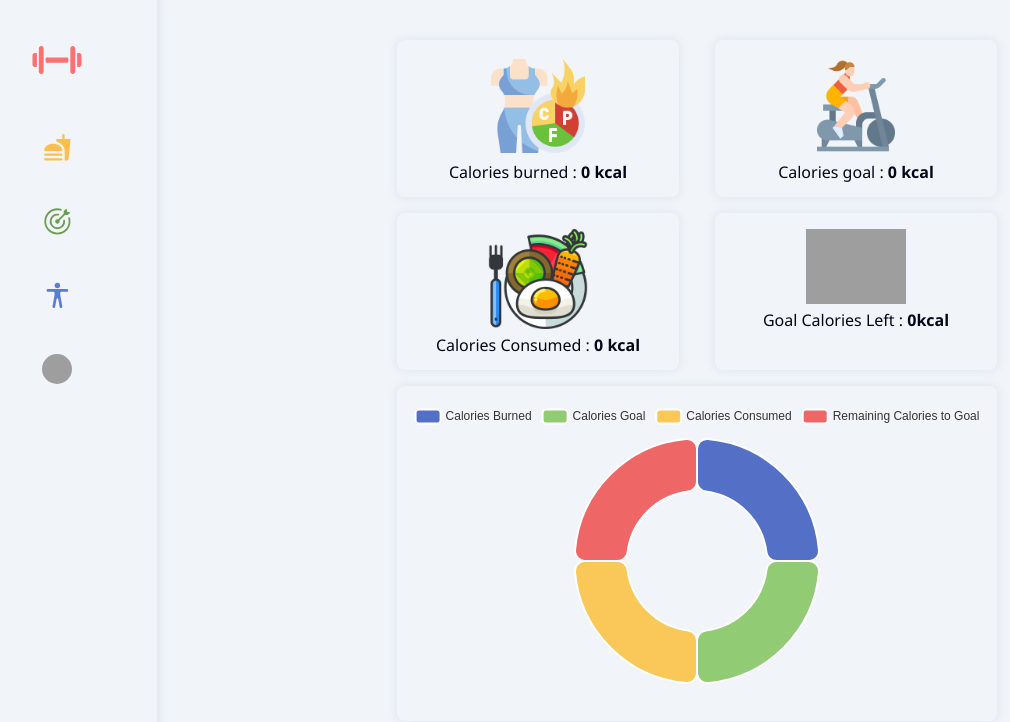
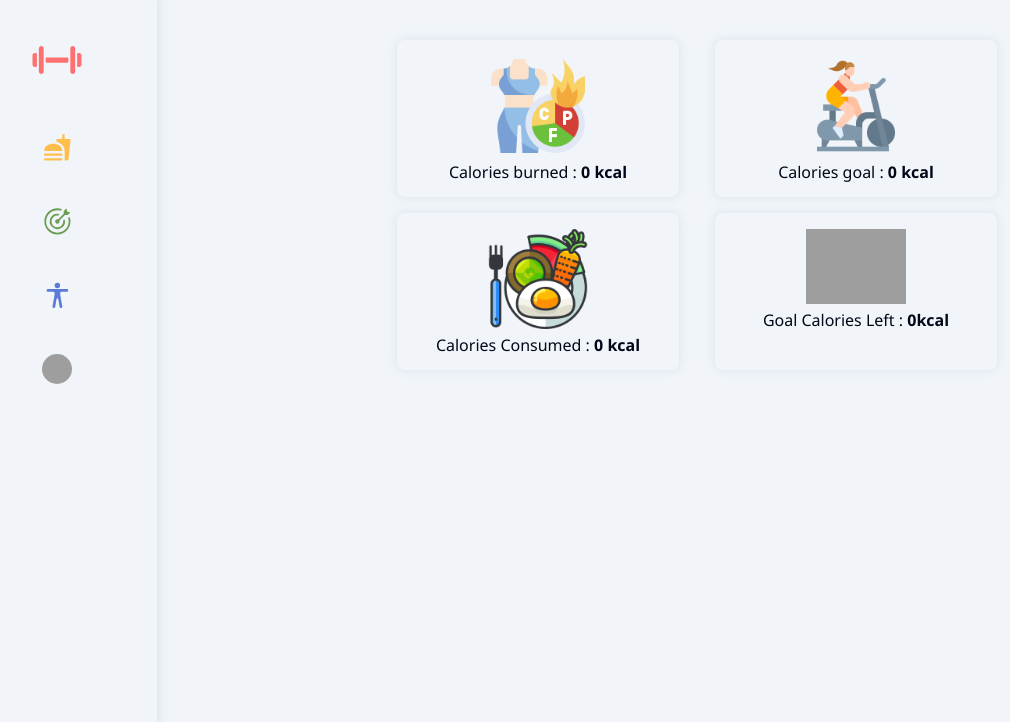
Before and after one commit to kashifhussainpathan/FitTreck-MERN-App, a React (Vite) app in the folder client/: page / in a window 1280 px wide. Shown: the top 722 px of the page, without its empty margins (43-1053 px from the left). Built offline with nearby package versions, Linux system fonts and the light colour scheme; grey boxes are pictures that could not be loaded.

Commit message:
Refactored

```diff
--- a/client/src/main.jsx
+++ b/client/src/main.jsx
@@ -7,11 +7,9 @@ import ReactDOM from "react-dom/client";
 import { BrowserRouter } from "react-router-dom";
 
 ReactDOM.createRoot(document.getElementById("root")).render(
-  <React.StrictMode>
-    <BrowserRouter>
-      <Provider store={store}>
-        <App />
-      </Provider>
-    </BrowserRouter>
-  </React.StrictMode>
+  <BrowserRouter>
+    <Provider store={store}>
+      <App />
+    </Provider>
+  </BrowserRouter>
 );
--- a/client/src/pages/dashboard/Dashboard.jsx
+++ b/client/src/pages/dashboard/Dashboard.jsx
@@ -7,6 +7,7 @@ import { useSelector } from "react-redux";
 import EChartPieComponent from "../../components/EChartPieComponent";
 
 function Dashboard() {
+  const user = useSelector((state) => state.userState.user);
   const foods = useSelector((state) => state.foodState.foods);
   const goals = useSelector((state) => state.goalState.goals);
   const exercises = useSelector((state) => state.exerciseState.exercises);
@@ -72,9 +73,11 @@ function Dashboard() {
         </div>
       </div>
 
-      <div className="caloriesChart">
-        <EChartPieComponent calorieData={calorieData} />
-      </div>
+      {Object.keys(user).length > 0 && (
+        <div className="caloriesChart">
+          <EChartPieComponent calorieData={calorieData} />
+        </div>
+      )}
     </section>
   );
 }
```
